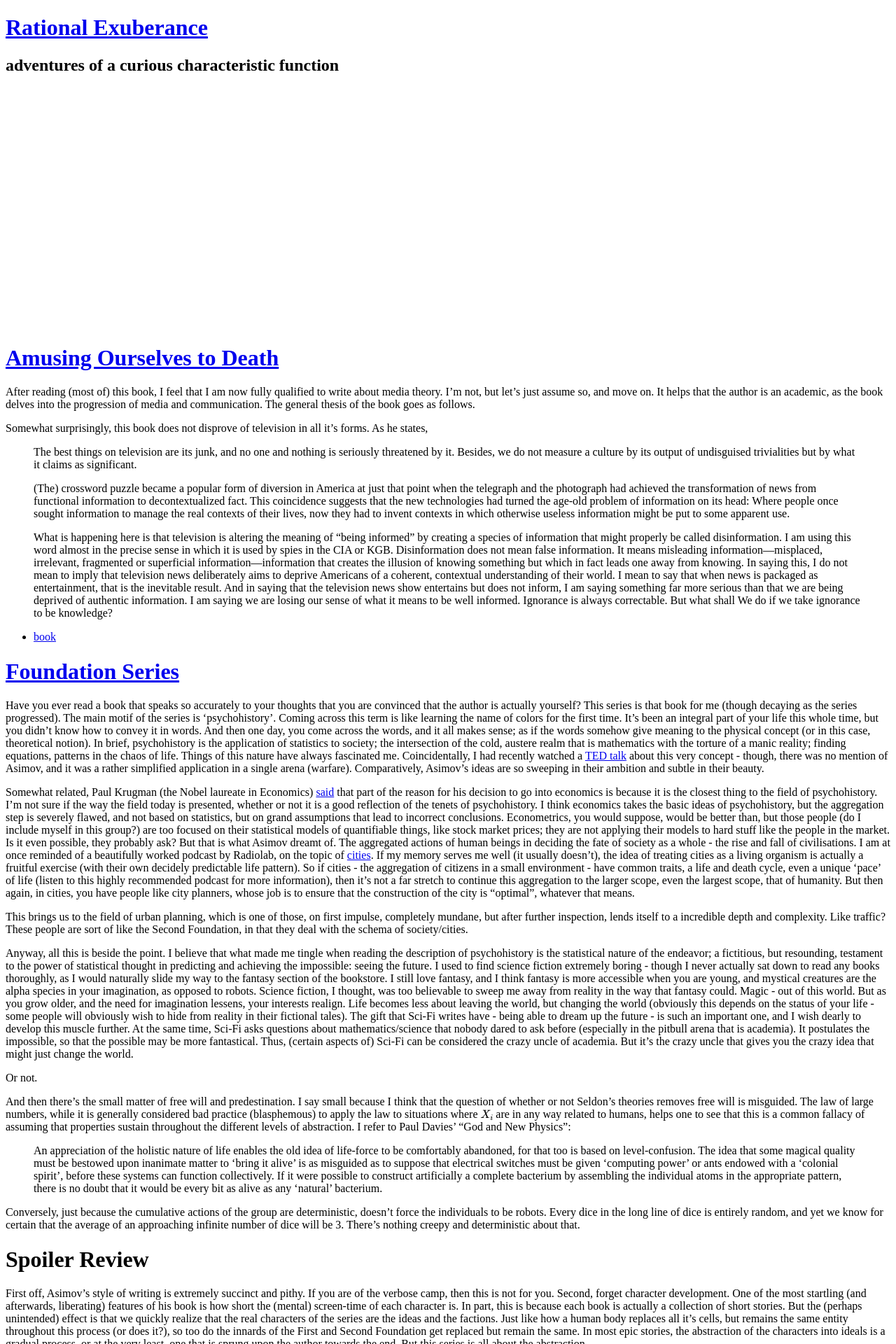
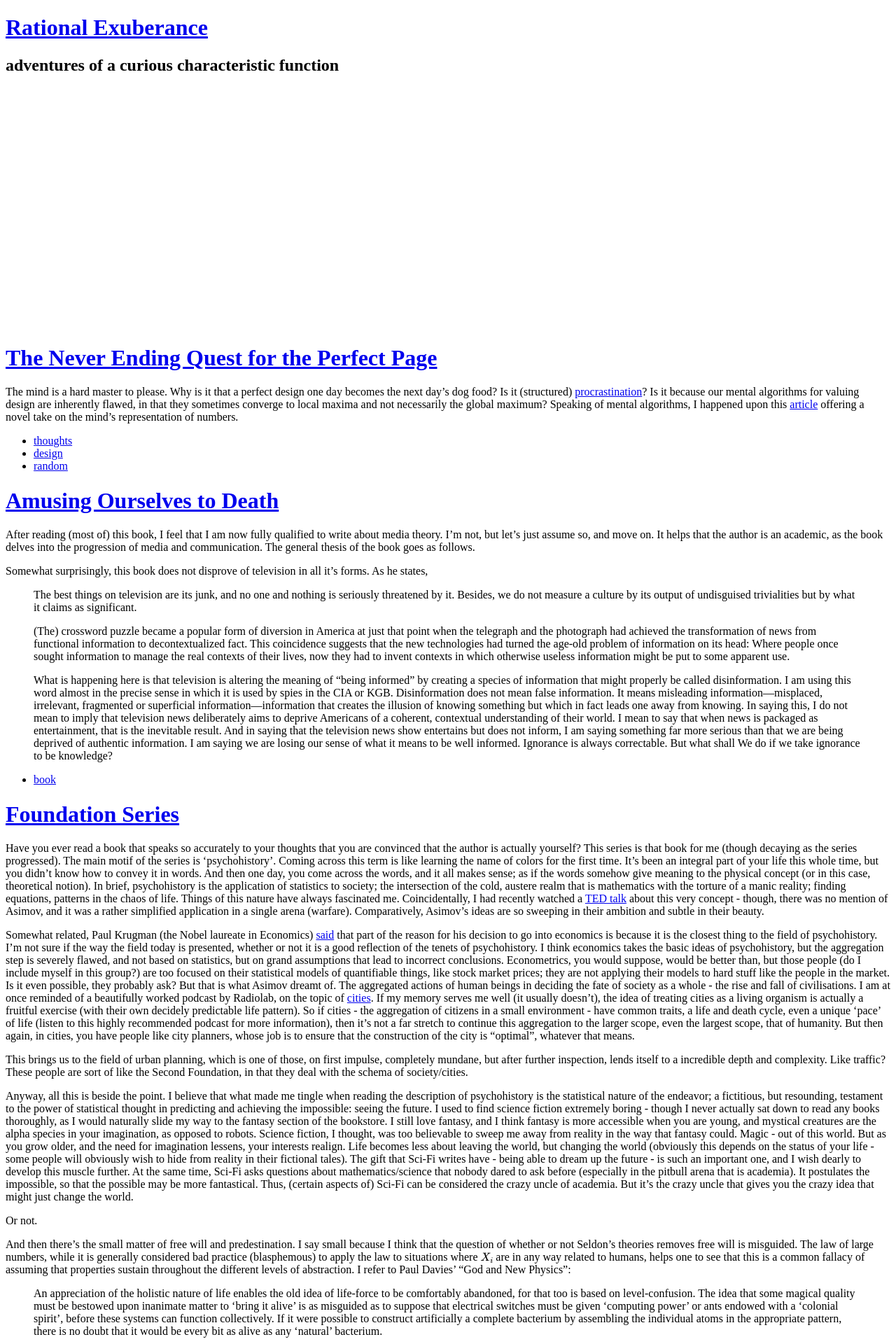
Before and after one commit to dfeng/dfeng.github.com, a Jekyll site: the page built from index.html, in a window 1280 px wide. Shown: the top 1920 px of the page at 70% size. Built offline with Jekyll 4.4.1, drawn with Linux system fonts in a browser that asks for light colours; nearby versions of some CDN libraries; library files that are not in the unit come from our copies; formulas are drawn with MathJax 3; the list of posts is cut into pages by our own code.

Commit message:
new post, finalizing style for the meantime

```diff
--- a/_includes/themes/pixel/default.html
+++ b/_includes/themes/pixel/default.html
@@ -20,7 +20,7 @@
     <link href="{{ ASSET_PATH }}/css/font.css" rel="stylesheet" type="text/css">
     <style type="text/css">
     code.has-jax {font: inherit; font-size: 100%; background: inherit; border: inherit; color: inherit;}
-    #header {background-image: url({{ ASSET_PATH}}/img/panth.jpg); z-index: 100;}
+    #header {background-image: url({{ ASSET_PATH}}/img/ny.jpg); z-index: 100;}
     </style>
     <script type="text/javascript" src="{{ ASSET_PATH }}/js/jquery.min.js"></script>
     <script src="{{ ASSET_PATH }}/js/filters.min.js" type="text/javascript"></script>
--- /dev/null
+++ b/_posts/2012-10-07-the-never-ending-quest-for-the-perfect-page.md
@@ -0,0 +1,9 @@
+---
+layout: post
+title: "The Never Ending Quest for the Perfect Page"
+tagline: "Just check out the github history, and you'll know what I'm talking about."
+tags: [thoughts, design, random]
+---
+{% include JB/setup %}
+
+The mind is a hard master to please. Why is it that a perfect design one day becomes the next day's dog food? Is it (structured) [procrastination](http://www.structuredprocrastination.com/)? Is it because our mental algorithms for valuing design are inherently flawed, in that they sometimes converge to local maxima and not necessarily the global maximum? Speaking of mental algorithms, I happened upon this [article](http://web.mit.edu/newsoffice/2012/thinking-logarithmically-1005.html) offering a novel take on the mind's representation of numbers.
--- a/assets/themes/pixel/css/index.header.css
+++ b/assets/themes/pixel/css/index.header.css
@@ -18,7 +18,7 @@
     margin-top: 210px;
   }
   #header #tagline {
-    font-size: 12px;
+    font-size: 13px;
     /*font-family: "Menlo", "Monaco", "Lucida Console", Monospace;*/
     color: #888;
     color: white;
```
Also changed, not shown: _past/2012-08-09-yellow-mountain.md (renamed from past/2012-08-09-yellow-mountain.md), _past/2012-08-10-new-camera.md (renamed from past/2012-08-10-new-camera.md), assets/themes/pixel/img/bw.jpg (deleted), assets/themes/pixel/img/ny.jpg (renamed from assets/themes/pixel/img/background.jpg).
